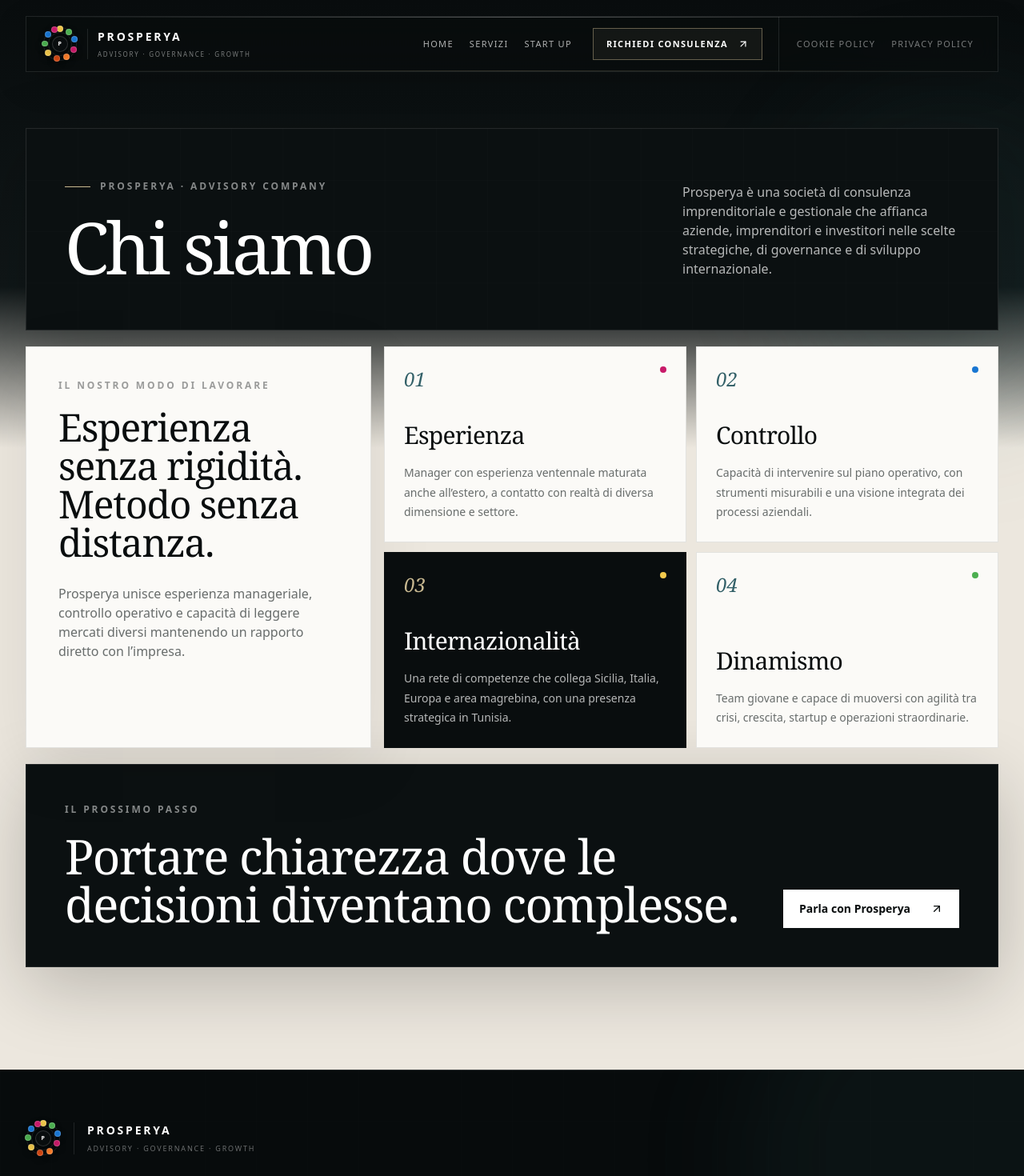
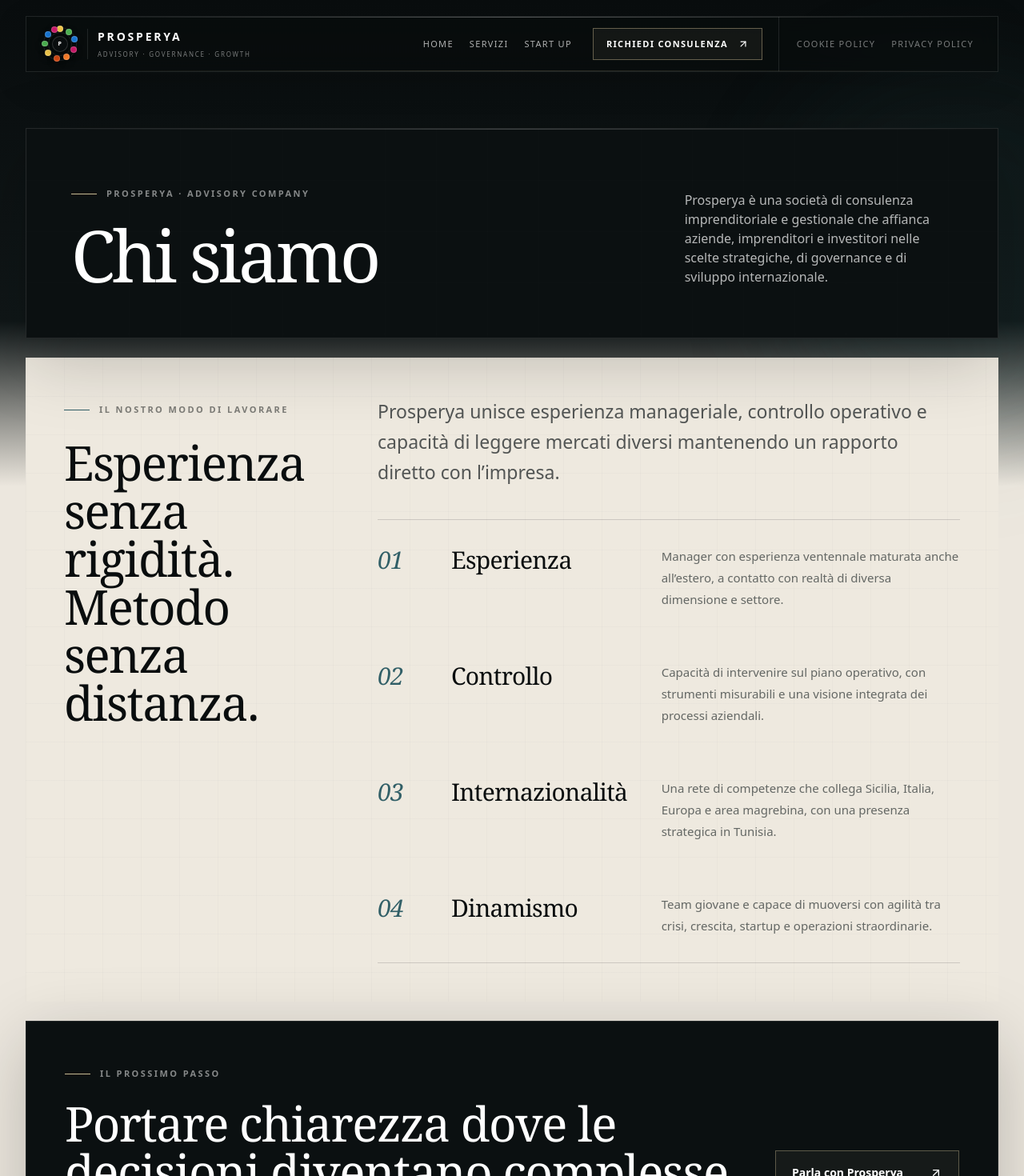
Before and after one commit to gaetanomeli95-lab/Prosperya-site, a Next.js app: page /chi-siamo in a window 1280 px wide. Shown: the top 1470 px of the page at 80% size. Built offline with nearby package versions, Linux system fonts and the light colour scheme.

Commit message:
design: elevate about page with editorial structure

```diff
--- a/src/app/chi-siamo/page.tsx
+++ b/src/app/chi-siamo/page.tsx
@@ -13,17 +13,18 @@ export const metadata: Metadata = {
 export default function ChiSiamo() {
   return (
     <div className="premium-page">
-      <div className="absolute inset-x-0 top-0 h-[35rem] bg-[linear-gradient(180deg,#090D0E_0%,#101718_64%,transparent_100%)]" />
-      <div className="absolute right-[-8rem] top-28 h-[27rem] w-[27rem] rounded-full bg-mediterranean/10 blur-3xl" />
+      <div className="absolute inset-x-0 top-0 h-[38rem] bg-[linear-gradient(180deg,#090D0E_0%,#101718_66%,transparent_100%)]" />
+      <div className="absolute right-[-10rem] top-20 h-[30rem] w-[30rem] rounded-full bg-mediterranean/10 blur-3xl" />
 
       <div className="premium-container">
-        <section className="premium-panel-dark dark-surface relative overflow-hidden px-6 py-10 sm:px-9 sm:py-12 lg:px-12 lg:py-16">
-          <div className="absolute inset-0 prosperya-grid opacity-30" />
-          <div className="relative grid gap-10 lg:grid-cols-12 lg:items-end">
+        <section className="premium-panel-dark dark-surface relative overflow-hidden px-6 py-11 sm:px-9 sm:py-14 lg:px-12 lg:py-16 xl:px-14">
+          <div className="absolute inset-0 prosperya-grid opacity-20" />
+          <div className="absolute inset-x-0 top-0 h-px hairline-light" />
+          <div className="relative grid gap-12 lg:grid-cols-12 lg:items-end">
             <div className="lg:col-span-8">
               <FadeIn>
-                <div className="flex items-center gap-3"><span className="h-px w-8 bg-sand" /><span className="eyebrow !text-white/50">Prosperya · Advisory company</span></div>
-                <h1 className="mt-7 max-w-5xl text-[clamp(3.3rem,7vw,7rem)] font-heading leading-[.88] tracking-[-.045em] !text-white">{about.title}</h1>
+                <span className="section-kicker-dark">Prosperya · Advisory company</span>
+                <h1 className="mt-7 max-w-5xl text-[clamp(3.4rem,7vw,7.2rem)] font-heading leading-[.88] tracking-[-.045em] !text-white">{about.title}</h1>
               </FadeIn>
             </div>
             <div className="lg:col-span-4">
@@ -34,43 +35,43 @@ export default function ChiSiamo() {
           </div>
         </section>
 
-        <section className="mt-5 grid gap-4 lg:grid-cols-[.72fr_1.28fr]">
-          <div className="premium-hero p-7 sm:p-9 lg:p-10">
-            <FadeIn>
-              <p className="eyebrow text-night/40">Il nostro modo di lavorare</p>
-              <h2 className="mt-5 text-4xl font-heading leading-[.98] text-night sm:text-5xl">Esperienza senza rigidità. Metodo senza distanza.</h2>
-              <p className="mt-7 text-sm leading-[1.8] text-anthracite/70 sm:text-base">Prosperya unisce esperienza manageriale, controllo operativo e capacità di leggere mercati diversi mantenendo un rapporto diretto con l’impresa.</p>
-            </FadeIn>
-          </div>
+        <section className="mt-6 bg-[#EEE9DF] p-6 paper-noise sm:p-8 lg:p-10 xl:p-12">
+          <div className="grid gap-10 lg:grid-cols-12 lg:gap-14">
+            <div className="lg:col-span-4">
+              <FadeIn>
+                <span className="section-kicker">Il nostro modo di lavorare</span>
+                <h2 className="mt-7 text-4xl font-heading leading-[.96] text-night sm:text-5xl lg:text-6xl">Esperienza senza rigidità. Metodo senza distanza.</h2>
+              </FadeIn>
+            </div>
 
-          <div className="grid gap-3 sm:grid-cols-2">
-            {about.points.map((point, i) => {
-              const dark = i === 2;
-              return (
-                <FadeIn key={point.title} delay={i * 0.06}>
-                  <article className={`group relative flex min-h-[245px] flex-col justify-between overflow-hidden border p-6 transition-all duration-500 hover:-translate-y-1 ${dark ? 'dark-surface border-night bg-night' : 'border-night/10 bg-paper hover:border-night/20 hover:shadow-soft'}`}>
-                    <div className="flex items-start justify-between">
-                      <span className={`font-heading italic text-2xl ${dark ? 'text-sand' : 'text-mediterranean'}`}>0{i + 1}</span>
-                      <span className={`h-2 w-2 rounded-full ${i === 0 ? 'bg-logo-magenta' : i === 1 ? 'bg-logo-blue' : i === 2 ? 'bg-logo-yellow' : 'bg-logo-green'}`} />
-                    </div>
-                    <div>
-                      <h2 className={`text-3xl font-heading leading-none ${dark ? '!text-white' : 'text-night'}`}>{point.title}</h2>
-                      <p className={`mt-5 text-sm leading-[1.75] ${dark ? '!text-white/70' : 'text-anthracite/70'}`}>{point.text}</p>
-                    </div>
-                  </article>
-                </FadeIn>
-              );
-            })}
+            <div className="lg:col-span-8">
+              <FadeIn delay={0.08}>
+                <p className="max-w-3xl text-[clamp(1.1rem,1.8vw,1.55rem)] leading-[1.65] text-anthracite/80">Prosperya unisce esperienza manageriale, controllo operativo e capacità di leggere mercati diversi mantenendo un rapporto diretto con l’impresa.</p>
+              </FadeIn>
+
+              <div className="mt-10 border-y border-night/15">
+                {about.points.map((point, i) => (
+                  <FadeIn key={point.title} delay={i * 0.05}>
+                    <article className="group grid gap-5 border-b border-night/10 py-7 last:border-b-0 sm:grid-cols-[54px_1fr] lg:grid-cols-[72px_.65fr_1fr] lg:items-start lg:py-8">
+                      <span className="editorial-index text-2xl text-mediterranean lg:text-3xl">0{i + 1}</span>
+                      <h3 className="text-2xl font-heading leading-none text-night sm:text-3xl">{point.title}</h3>
+                      <p className="text-sm leading-[1.8] text-anthracite/70 sm:col-start-2 lg:col-start-auto lg:text-[15px]">{point.text}</p>
+                    </article>
+                  </FadeIn>
+                ))}
+              </div>
+            </div>
           </div>
         </section>
 
-        <section className="premium-panel-dark dark-surface mt-5 grid gap-8 p-7 sm:p-9 lg:grid-cols-[1fr_auto] lg:items-end lg:p-12">
+        <section className="premium-panel-dark dark-surface mt-6 grid gap-8 p-7 sm:p-9 lg:grid-cols-[1fr_auto] lg:items-end lg:p-12">
           <div>
-            <p className="eyebrow !text-white/50">Il prossimo passo</p>
-            <h2 className="mt-5 max-w-4xl text-4xl font-heading leading-[.98] !text-white sm:text-5xl lg:text-6xl">Portare chiarezza dove le decisioni diventano complesse.</h2>
+            <span className="section-kicker-dark">Il prossimo passo</span>
+            <h2 className="mt-6 max-w-4xl text-4xl font-heading leading-[.96] !text-white sm:text-5xl lg:text-6xl">Portare chiarezza dove le decisioni diventano complesse.</h2>
           </div>
-          <Link href="/contatti/" className="premium-button-light group min-w-[220px] justify-between">
-            Parla con Prosperya <ArrowUpRight className="h-4 w-4 transition-transform group-hover:-translate-y-0.5 group-hover:translate-x-0.5" />
+          <Link href="/contatti/" className="group flex min-h-14 min-w-[230px] items-center justify-between border border-sand/40 bg-sand/[0.06] px-5 text-sm font-semibold !text-white transition-all hover:bg-sand hover:!text-night">
+            Parla con Prosperya
+            <ArrowUpRight className="h-4 w-4 transition-transform group-hover:-translate-y-0.5 group-hover:translate-x-0.5" />
           </Link>
         </section>
       </div>
```
